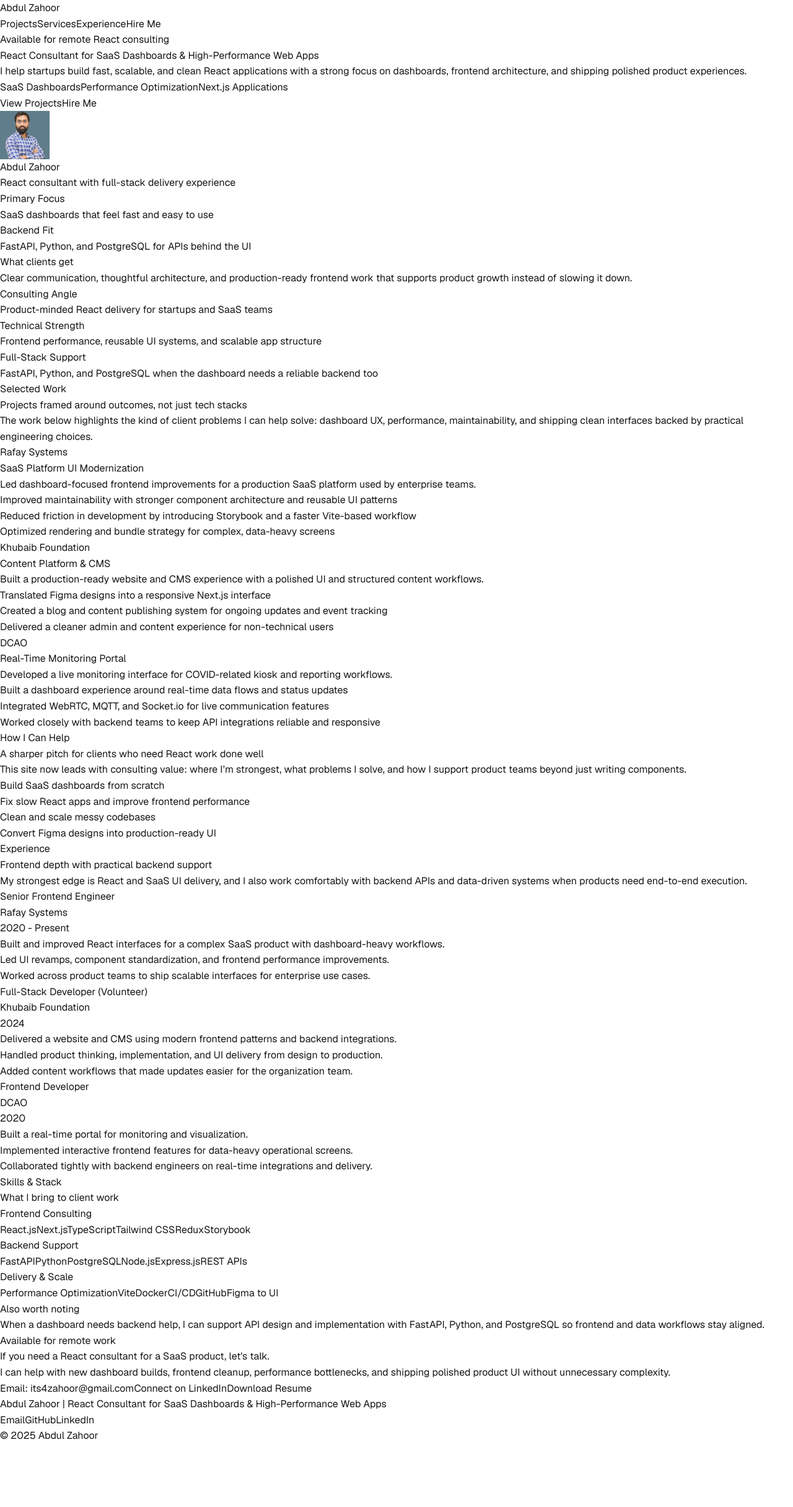
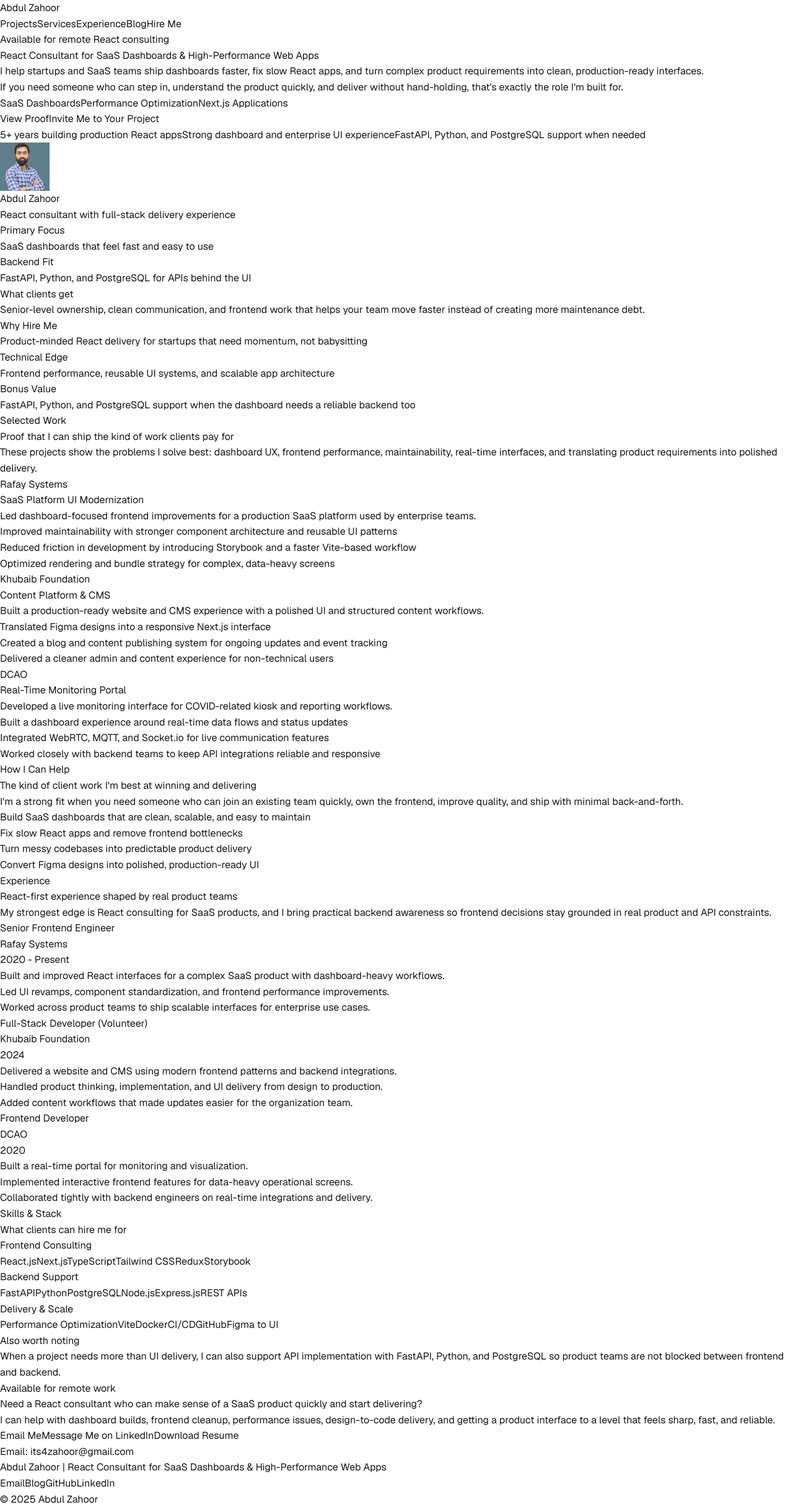
Before and after one commit to its4zahoor/dev-portfolio, a Next.js app: page / in a window 1280 px wide. Shown: the whole page at 62% size. Before the commit the page ends 2330 px from the top, so only its background shows below. Built offline with nearby package versions, Linux system fonts and the light colour scheme.

Commit message:
Sharpen homepage pitch and add blog page

```diff
--- a/app/page.tsx
+++ b/app/page.tsx
@@ -1,19 +1,26 @@
+import Link from 'next/link';
 import Image from 'next/image';
 
 const resumeSrc = '/Abdul_Zahoor_Resume.pdf';
 const currentYear = new Date().getFullYear();
 
 const services = [
-  'Build SaaS dashboards from scratch',
-  'Fix slow React apps and improve frontend performance',
-  'Clean and scale messy codebases',
-  'Convert Figma designs into production-ready UI',
+  'Build SaaS dashboards that are clean, scalable, and easy to maintain',
+  'Fix slow React apps and remove frontend bottlenecks',
+  'Turn messy codebases into predictable product delivery',
+  'Convert Figma designs into polished, production-ready UI',
 ];
 
 const focusAreas = [
   'SaaS Dashboards',
   'Performance Optimization',
   'Next.js Applications',
+];
+
+const trustPoints = [
+  '5+ years building production React apps',
+  'Strong dashboard and enterprise UI experience',
+  'FastAPI, Python, and PostgreSQL support when needed',
 ];
 
 const projects = [
@@ -135,6 +142,9 @@
             <a href='#experience' className='hover:text-slate-900'>
               Experience
             </a>
+            <Link href='/blog' className='hover:text-slate-900'>
+              Blog
+            </Link>
             <a href='#contact' className='hover:text-slate-900'>
               Hire Me
             </a>
@@ -153,8 +163,12 @@
                 React Consultant for SaaS Dashboards & High-Performance Web Apps
               </h1>
               <p className='mt-6 max-w-2xl text-lg leading-8 text-slate-600 md:text-xl'>
-                I help startups build fast, scalable, and clean React applications with a strong focus on
-                dashboards, frontend architecture, and shipping polished product experiences.
+                I help startups and SaaS teams ship dashboards faster, fix slow React apps, and turn complex product
+                requirements into clean, production-ready interfaces.
+              </p>
+              <p className='mt-4 max-w-2xl text-base leading-7 text-slate-500'>
+                If you need someone who can step in, understand the product quickly, and deliver without hand-holding,
+                that&apos;s exactly the role I&apos;m built for.
               </p>
 
               <div className='mt-8 flex flex-wrap gap-3'>
@@ -173,14 +187,22 @@
                   href='#projects'
                   className='rounded-xl bg-slate-950 px-6 py-3 font-semibold text-white shadow-lg shadow-slate-900/15 transition hover:bg-slate-800'
                 >
-                  View Projects
+                  View Proof
                 </a>
                 <a
                   href='mailto:its4zahoor@gmail.com'
                   className='rounded-xl border border-slate-300 bg-white px-6 py-3 font-semibold text-slate-800 transition hover:border-slate-900 hover:text-slate-950'
                 >
-                  Hire Me
+                  Invite Me to Your Project
                 </a>
+              </div>
+
+              <div className='mt-8 flex flex-wrap gap-3 text-sm font-medium text-slate-600'>
+                {trustPoints.map((point) => (
+                  <span key={point} className='rounded-full bg-white/80 px-3 py-2 shadow-sm ring-1 ring-slate-200'>
+                    {point}
+                  </span>
+                ))}
               </div>
             </div>
 
@@ -222,8 +244,8 @@
                 <div className='mt-4 rounded-2xl border border-orange-100 bg-orange-50 p-5'>
                   <p className='text-sm font-semibold uppercase tracking-[0.2em] text-orange-700'>What clients get</p>
                   <p className='mt-2 text-base text-slate-700'>
-                    Clear communication, thoughtful architecture, and production-ready frontend work that supports
-                    product growth instead of slowing it down.
+                    Senior-level ownership, clean communication, and frontend work that helps your team move faster
+                    instead of creating more maintenance debt.
                   </p>
                 </div>
               </div>
@@ -234,21 +256,21 @@
         <section className='px-6 pb-8'>
           <div className='mx-auto grid max-w-6xl gap-4 rounded-[2rem] border border-slate-200 bg-white/80 p-6 shadow-sm md:grid-cols-3'>
             <div className='rounded-2xl border border-slate-200 bg-slate-50 p-5'>
-              <p className='text-sm font-semibold uppercase tracking-[0.22em] text-slate-500'>Consulting Angle</p>
+              <p className='text-sm font-semibold uppercase tracking-[0.22em] text-slate-500'>Why Hire Me</p>
               <p className='mt-3 text-lg font-semibold text-slate-900'>
-                Product-minded React delivery for startups and SaaS teams
+                Product-minded React delivery for startups that need momentum, not babysitting
               </p>
             </div>
             <div className='rounded-2xl border border-slate-200 bg-slate-50 p-5'>
-              <p className='text-sm font-semibold uppercase tracking-[0.22em] text-slate-500'>Technical Strength</p>
+              <p className='text-sm font-semibold uppercase tracking-[0.22em] text-slate-500'>Technical Edge</p>
               <p className='mt-3 text-lg font-semibold text-slate-900'>
-                Frontend performance, reusable UI systems, and scalable app structure
+                Frontend performance, reusable UI systems, and scalable app architecture
               </p>
             </div>
             <div className='rounded-2xl border border-slate-200 bg-slate-50 p-5'>
-              <p className='text-sm font-semibold uppercase tracking-[0.22em] text-slate-500'>Full-Stack Support</p>
+              <p className='text-sm font-semibold uppercase tracking-[0.22em] text-slate-500'>Bonus Value</p>
               <p className='mt-3 text-lg font-semibold text-slate-900'>
-                FastAPI, Python, and PostgreSQL when the dashboard needs a reliable backend too
+                FastAPI, Python, and PostgreSQL support when the dashboard needs a reliable backend too
               </p>
             </div>
           </div>
@@ -259,11 +281,11 @@
             <div className='max-w-3xl'>
               <p className='text-sm font-semibold uppercase tracking-[0.3em] text-orange-700'>Selected Work</p>
               <h2 className='mt-3 text-4xl font-black tracking-tight text-slate-950 md:text-5xl'>
-                Projects framed around outcomes, not just tech stacks
+                Proof that I can ship the kind of work clients pay for
               </h2>
               <p className='mt-5 text-lg leading-8 text-slate-600'>
-                The work below highlights the kind of client problems I can help solve: dashboard UX, performance,
-                maintainability, and shipping clean interfaces backed by practical engineering choices.
+                These projects show the problems I solve best: dashboard UX, frontend performance, maintainability,
+                real-time interfaces, and translating product requirements into polished delivery.
               </p>
             </div>
 
@@ -295,11 +317,11 @@
             <div>
               <p className='text-sm font-semibold uppercase tracking-[0.3em] text-orange-700'>How I Can Help</p>
               <h2 className='mt-3 text-4xl font-black tracking-tight text-slate-950 md:text-5xl'>
-                A sharper pitch for clients who need React work done well
+                The kind of client work I&apos;m best at winning and delivering
               </h2>
               <p className='mt-5 text-lg leading-8 text-slate-600'>
-                This site now leads with consulting value: where I’m strongest, what problems I solve, and how I
-                support product teams beyond just writing components.
+                I&apos;m a strong fit when you need someone who can join an existing team quickly, own the frontend,
+                improve quality, and ship with minimal back-and-forth.
               </p>
             </div>
             <div className='grid gap-4 sm:grid-cols-2'>
@@ -317,11 +339,11 @@
             <div className='max-w-3xl'>
               <p className='text-sm font-semibold uppercase tracking-[0.3em] text-orange-700'>Experience</p>
               <h2 className='mt-3 text-4xl font-black tracking-tight text-slate-950 md:text-5xl'>
-                Frontend depth with practical backend support
+                React-first experience shaped by real product teams
               </h2>
               <p className='mt-5 text-lg leading-8 text-slate-600'>
-                My strongest edge is React and SaaS UI delivery, and I also work comfortably with backend APIs and
-                data-driven systems when products need end-to-end execution.
+                My strongest edge is React consulting for SaaS products, and I bring practical backend awareness so
+                frontend decisions stay grounded in real product and API constraints.
               </p>
             </div>
 
@@ -350,7 +372,7 @@
 
               <aside className='rounded-[2rem] border border-slate-200 bg-slate-950 p-8 text-white shadow-sm'>
                 <p className='text-sm font-semibold uppercase tracking-[0.3em] text-orange-300'>Skills & Stack</p>
-                <h3 className='mt-3 text-3xl font-black tracking-tight'>What I bring to client work</h3>
+                <h3 className='mt-3 text-3xl font-black tracking-tight'>What clients can hire me for</h3>
                 <div className='mt-8 space-y-8'>
                   {stackGroups.map((group) => (
                     <div key={group.title}>
@@ -372,8 +394,8 @@
                 <div className='mt-8 rounded-[1.5rem] border border-white/10 bg-white/5 p-5'>
                   <p className='text-sm font-semibold uppercase tracking-[0.2em] text-orange-300'>Also worth noting</p>
                   <p className='mt-3 text-sm leading-7 text-slate-300'>
-                    When a dashboard needs backend help, I can support API design and implementation with FastAPI,
-                    Python, and PostgreSQL so frontend and data workflows stay aligned.
+                    When a project needs more than UI delivery, I can also support API implementation with FastAPI,
+                    Python, and PostgreSQL so product teams are not blocked between frontend and backend.
                   </p>
                 </div>
               </aside>
@@ -385,11 +407,11 @@
           <div className='mx-auto max-w-6xl rounded-[2.25rem] border border-orange-200 bg-gradient-to-br from-orange-500 via-amber-500 to-yellow-400 p-10 text-slate-950 shadow-xl shadow-orange-200/50'>
             <p className='text-sm font-semibold uppercase tracking-[0.3em] text-slate-900/70'>Available for remote work</p>
             <h2 className='mt-4 max-w-3xl text-4xl font-black tracking-tight md:text-5xl'>
-              If you need a React consultant for a SaaS product, let&apos;s talk.
+              Need a React consultant who can make sense of a SaaS product quickly and start delivering?
             </h2>
             <p className='mt-5 max-w-2xl text-lg leading-8 text-slate-900/80'>
-              I can help with new dashboard builds, frontend cleanup, performance bottlenecks, and shipping polished
-              product UI without unnecessary complexity.
+              I can help with dashboard builds, frontend cleanup, performance issues, design-to-code delivery, and
+              getting a product interface to a level that feels sharp, fast, and reliable.
             </p>
 
             <div className='mt-8 flex flex-wrap gap-4'>
@@ -397,13 +419,13 @@
                 href='mailto:its4zahoor@gmail.com'
                 className='rounded-xl bg-slate-950 px-6 py-3 font-semibold text-white transition hover:bg-slate-800'
               >
-                Email: its4zahoor@gmail.com
+                Email Me
               </a>
               <a
                 href='https://www.linkedin.com/in/its4zahoor'
                 className='rounded-xl border border-slate-900/20 bg-white/60 px-6 py-3 font-semibold text-slate-900 transition hover:bg-white'
               >
-                Connect on LinkedIn
+                Message Me on LinkedIn
               </a>
               <a
                 href={resumeSrc}
@@ -413,6 +435,9 @@
                 Download Resume
               </a>
             </div>
+            <p className='mt-5 text-sm font-medium text-slate-900/70'>
+              Email: its4zahoor@gmail.com
+            </p>
           </div>
         </section>
       </main>
@@ -426,6 +451,9 @@
             <a href='mailto:its4zahoor@gmail.com' className='hover:text-slate-950'>
               Email
             </a>
+            <Link href='/blog' className='hover:text-slate-950'>
+              Blog
+            </Link>
             <a href='https://github.com/its4zahoor' className='hover:text-slate-950'>
               GitHub
             </a>
```
Also changed, not shown: app/blog/page.tsx (added, +41 -0 lines).
